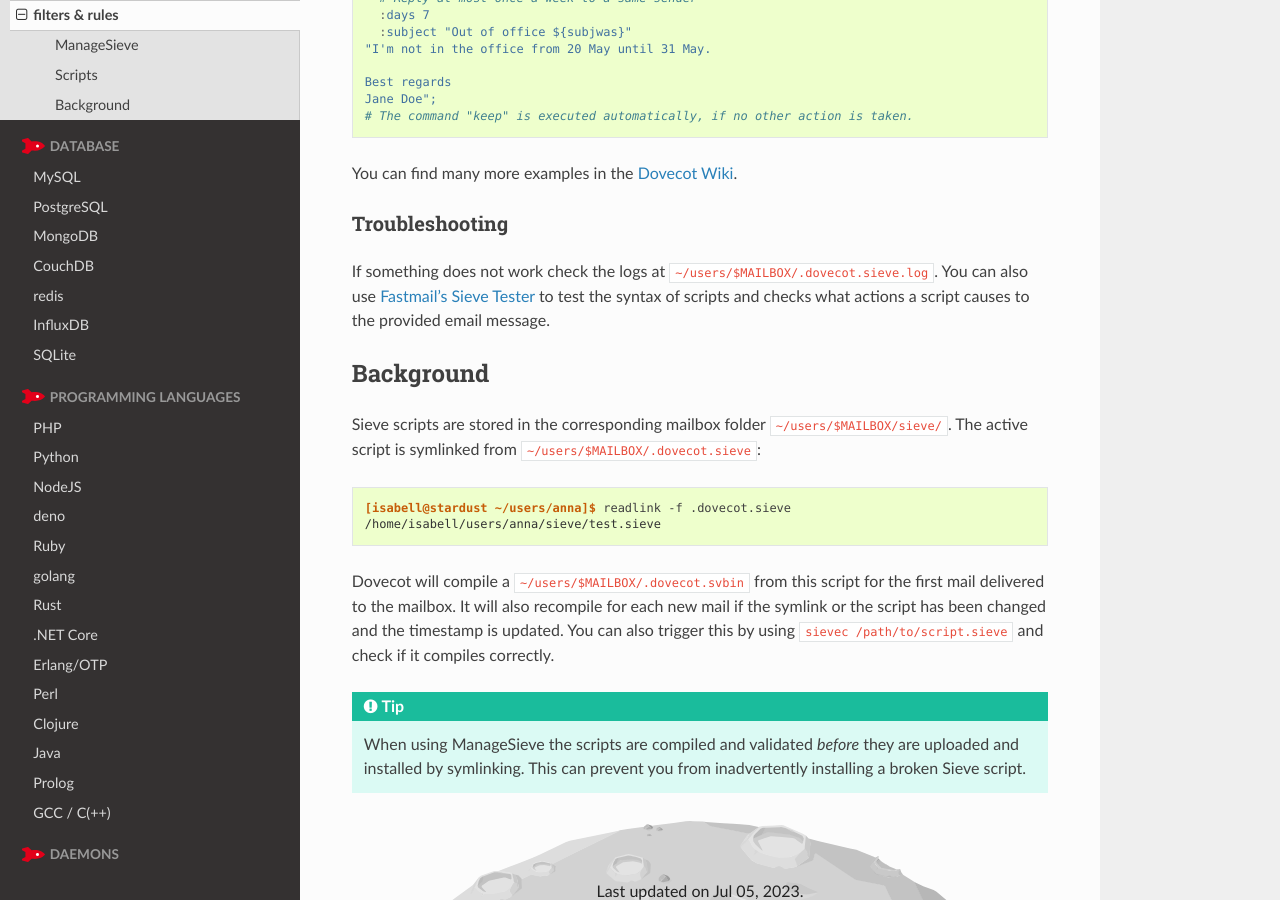
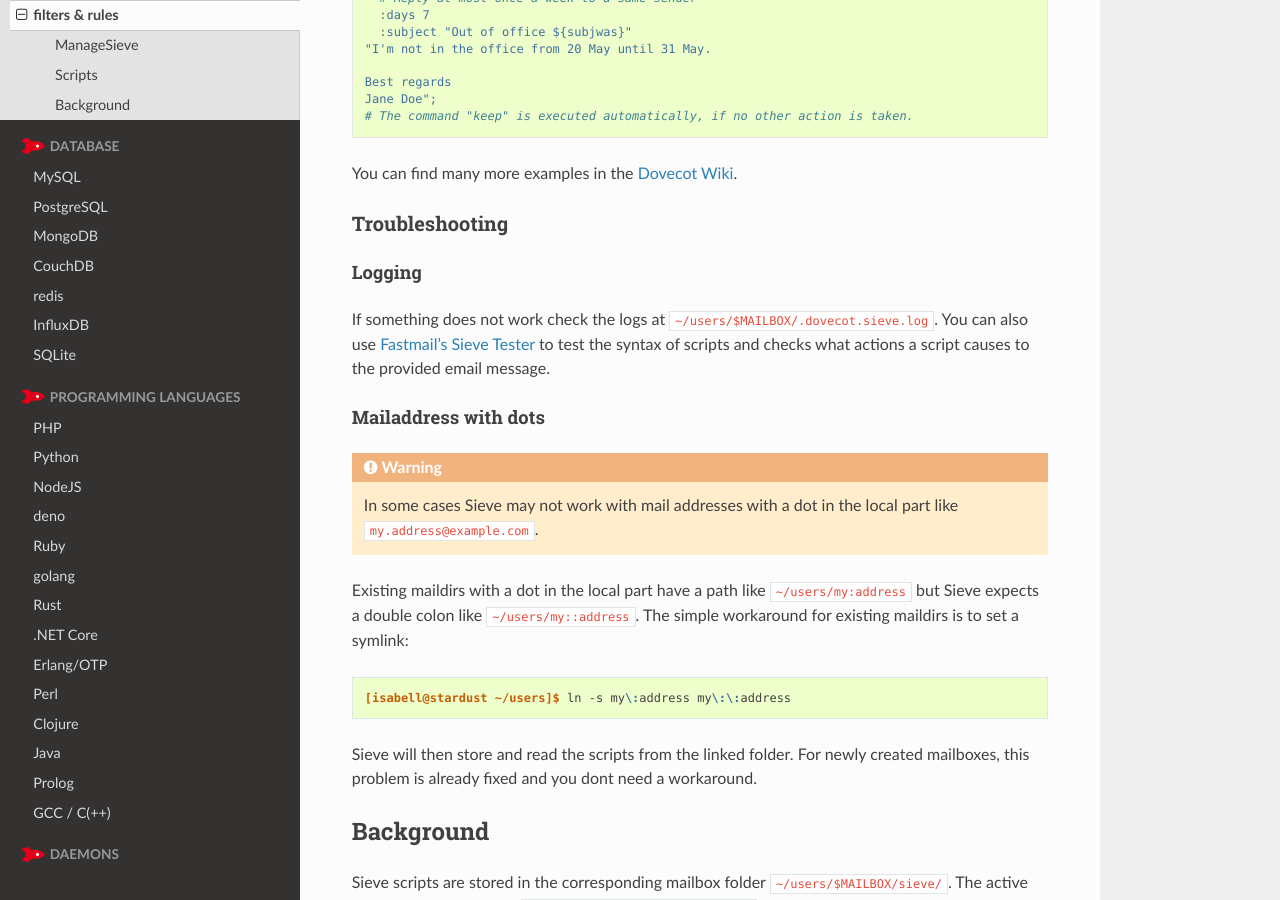
Before and after one commit to Uberspace/manual, a Sphinx documentation site: the page built from source/mail-filters.rst, in a window 1280 px wide and 900 px high, scrolled down 2039 px. Built offline with Sphinx 7.4.7 and the Read the Docs theme 2.0.0, drawn with Linux system fonts in a browser that asks for light colours.

Commit message:
add workaround for sieve with dotted mailaddress (#504)
* add workaround for sieve with dotted mailaddress

* typo, formatting

---------

Co-authored-by: Nico Graf <SalocinHB@users.noreply.github.com>

```diff
--- a/source/mail-filters.rst
+++ b/source/mail-filters.rst
@@ -104,8 +104,23 @@ You can find many more examples in the `Dovecot Wiki <https://doc.dovecot.org/co
 Troubleshooting
 ===============
 
+Logging
+-------
+
 If something does not work check the logs at ``~/users/$MAILBOX/.dovecot.sieve.log``. You can also use `Fastmail's Sieve Tester <https://app.fastmail.com/sievetester>`_ to test the syntax of scripts and checks what actions a script causes to the provided email message.
 
+Mailaddress with dots
+---------------------
+
+.. warning:: In some cases Sieve may not work with mail addresses with a dot in the local part like ``my.address@example.com``.
+
+Existing maildirs with a dot in the local part have a path like ``~/users/my:address`` but Sieve expects a double colon like ``~/users/my::address``. The simple workaround for existing maildirs is to set a symlink:
+
+.. code-block:: console
+
+  [isabell@stardust ~/users]$ ln -s my\:address my\:\:address
+
+Sieve will then store and read the scripts from the linked folder. For newly created mailboxes, this problem is already fixed and you dont need a workaround.
 
 Background
 ##########
```
